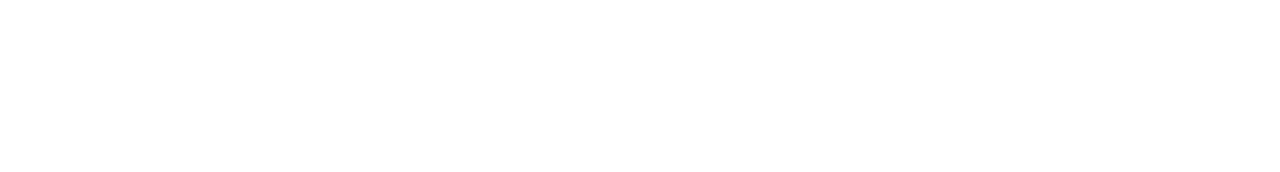
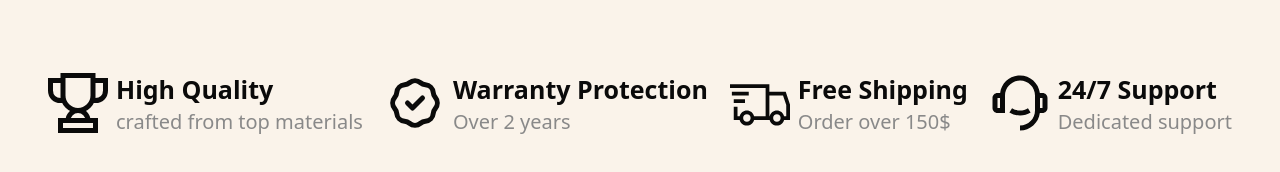
Before and after one commit to ShinobiKoda/furniro, a Next.js app: page /shop in a window 1280 px wide. Shown: the part 726-898 px from the top of the page. Before the commit the page ends 800 px from the top, so only its background shows below. Built offline with nearby package versions, Linux system fonts and the light colour scheme; no server answers; the database is empty.

Commit message:
Add feature highlights section to ShopHomepage with icons and descriptions for quality, warranty, shipping, and support

```diff
--- a/src/components/shop/ShopHomepage.tsx
+++ b/src/components/shop/ShopHomepage.tsx
@@ -4,11 +4,16 @@ import { NavDisplay } from "@/components/NavDisplay";
 import { motion } from "framer-motion";
 import { zoomIn, fadeInUp, staggerChildren } from "../animations/motion";
 import { BsSliders, BsGridFill, BsViewList } from "react-icons/bs";
+import { GrTrophy } from "react-icons/gr";
+import { HiOutlineBadgeCheck } from "react-icons/hi";
+import { LiaShippingFastSolid } from "react-icons/lia";
+import { RiCustomerService2Line } from "react-icons/ri";
 import { useState, useEffect } from "react";
 import { FetchFurnitures } from "@/api/FetchFurnitureDetails";
 import { FurnitureCard } from "../FurnitureCard";
 import { FurnitureProps } from "@/types/type";
 import { SkeletonLoader } from "../animations/SkeletonLoader";
+import { Footer } from "../Footer";
 
 interface ShopHomepageProps {
   pathSegments: string[];
@@ -177,6 +182,39 @@ export function ShopHomepage({ pathSegments }: ShopHomepageProps) {
           </button>
         </div>
       </div>
+
+      <div className="w-full bg-[#FAF3EA]">
+        <div className="w-full h-[270px] max-w-[1440px] mx-auto flex flex-col lg:flex-row items-center lg:justify-between px-4 lg:px-12 py-8">
+          <div className="flex items-center gap-2">
+            <GrTrophy size={60}/>
+            <p className="flex flex-col">
+              <span className="font-semibold lg:text-[25px] text-lg">High Quality</span>
+              <span className="font-medium lg:text-xl text-base text-[#898989]">crafted from top materials</span>
+            </p>
+          </div>
+          <div className="flex items-center gap-2">
+            <HiOutlineBadgeCheck size={60}/>
+            <p className="flex flex-col">
+              <span className="font-semibold lg:text-[25px] text-lg">Warranty Protection</span>
+              <span className="font-medium lg:text-xl text-base text-[#898989]">Over 2 years</span>
+            </p>
+          </div>
+          <div className="flex items-center gap-2">
+            <LiaShippingFastSolid size={60}/>
+            <p className="flex flex-col">
+              <span className="font-semibold lg:text-[25px] text-lg">Free Shipping</span>
+              <span className="font-medium lg:text-xl text-base text-[#898989]">Order over 150$</span>
+            </p>
+          </div>
+           <div className="flex items-center gap-2">
+            <RiCustomerService2Line size={60}/>
+            <p className="flex flex-col">
+              <span className="font-semibold lg:text-[25px] text-lg">24/7 Support</span>
+              <span className="font-medium lg:text-xl text-base text-[#898989]">Dedicated support</span>
+            </p>
+          </div>
+        </div>
+      </div>
     </div>
   );
 }
```
